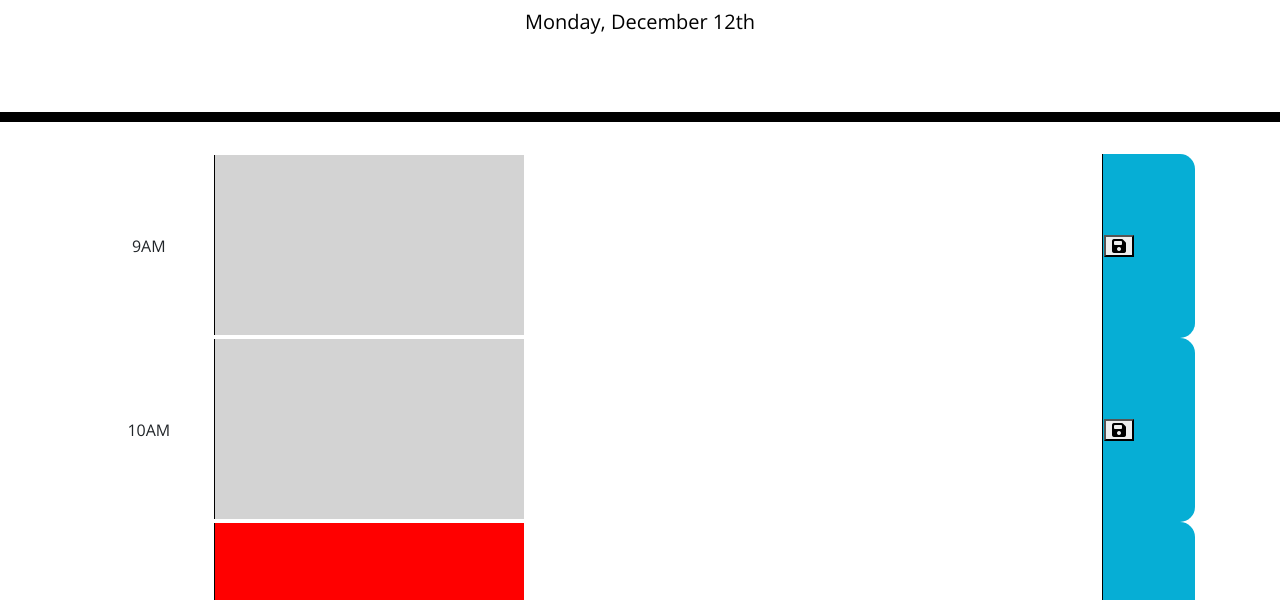
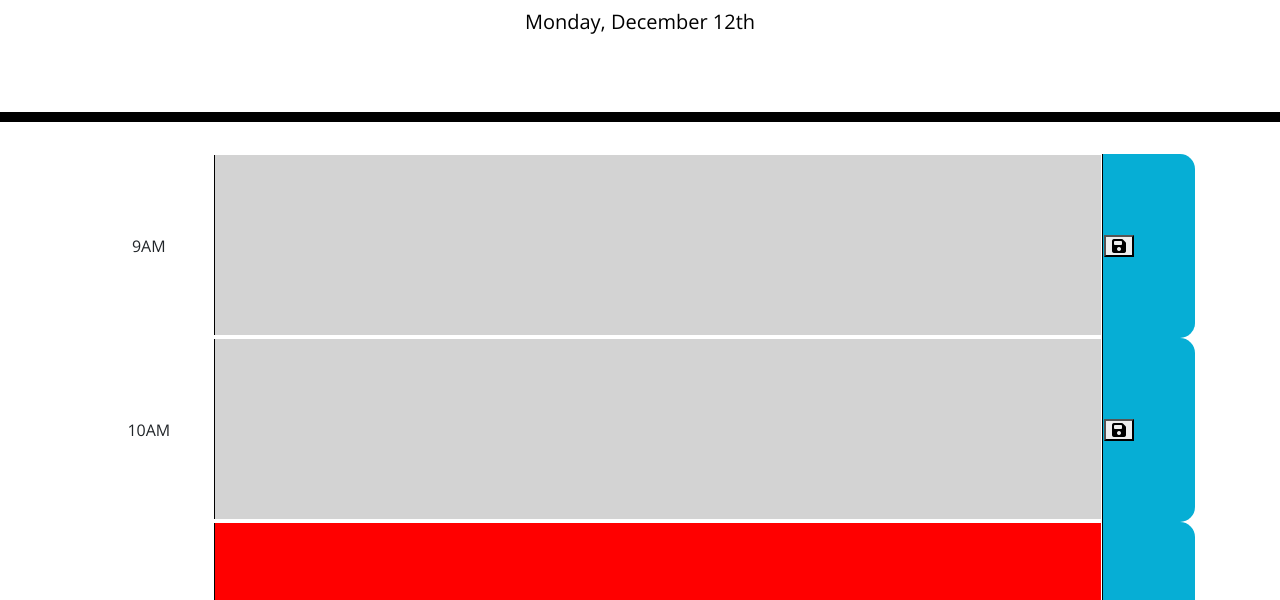
Before and after one commit to sbillsborough/future-date-planner, a plain HTML site: page index.html in a window 1280 px wide. Shown: the part 182-782 px from the top of the page. Drawn offline with nearby package versions, Linux system fonts and the light colour scheme.

Commit message:
set textarea width to 100% so to colours now span all the way across

```diff
--- a/css/style.css
+++ b/css/style.css
@@ -11,6 +11,7 @@ textarea {
   color: #000000;
   border-left: 1px solid black;
   padding: 10px;
+  width: 100%;
 }
 
 .jumbotron {
--- a/js/script.js
+++ b/js/script.js
@@ -35,7 +35,7 @@ Array.from(rows).forEach((row) => {
 });
 
 function setColor(element, color) {
-  element.style.backgroundColor = color;
+  element.style.background = color;
 }
 
 var saveBtn9 = $("#save-9");
```
